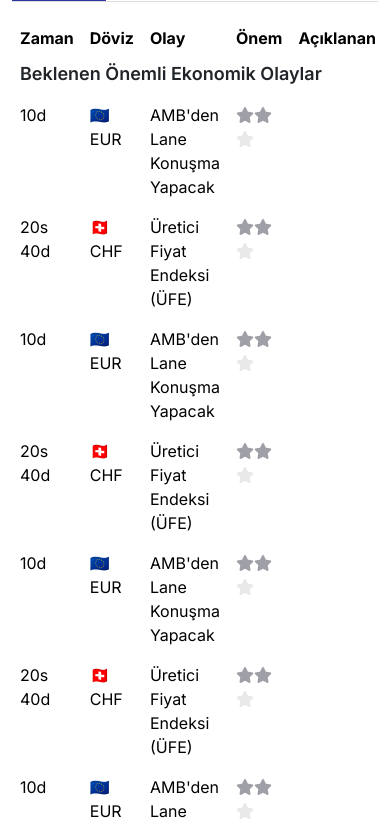
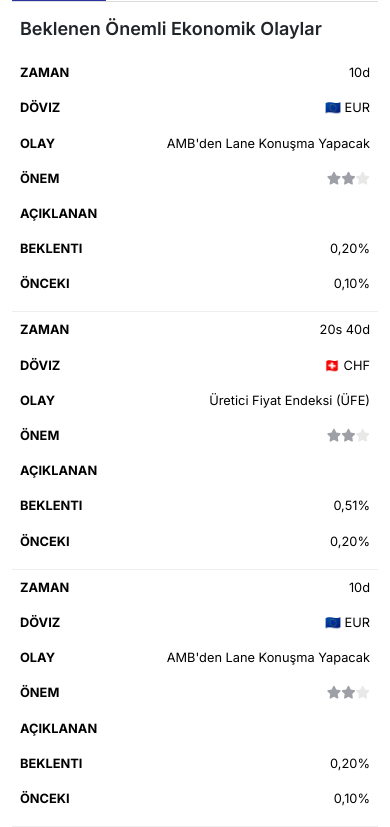
Before and after one commit to Abdul-Basit21/sardarReact, a React (Vite) app: page / in a window 390 px wide. Shown: the part 4380-5207 px from the top of the page. Built offline with nearby package versions, Linux system fonts and the light colour scheme.

Commit message:
table responsive

```diff
--- a/src/components/GoldPricesNews/goldPricesNews.scss
+++ b/src/components/GoldPricesNews/goldPricesNews.scss
@@ -105,3 +105,56 @@ img {
     }
   }
 }
+
+@media (max-width: 786px) {
+  .goldPricesNews {
+    .calendar-wrapper {
+      .table-container {
+        h5 {
+          top: 0;
+        }
+        table {
+          thead {
+            border: none;
+            clip: rect(0 0 0 0);
+            height: 1px;
+            margin: -1px;
+            overflow: hidden;
+            padding: 0;
+            position: absolute;
+            width: 1px;
+          }
+          tbody {
+            tr {
+              &:first-child {
+                td {
+                  &:not(:first-child) {
+                    padding-top: 0.5rem;
+                  }
+                }
+              }
+            }
+          }
+          tr {
+            display: block;
+            margin-bottom: 0.625em;
+            &:not(:first-child, :last-child) {
+              border-top: 1px solid #eee;
+            }
+          }
+          td {
+            display: block;
+            font-size: 0.8em;
+            text-align: right;
+            &::before {
+              content: attr(data-label);
+              float: left;
+              font-weight: bold;
+              text-transform: uppercase;
+            }
+          }
+        }
+      }
+    }
+  }
+}
--- a/src/components/GoldPricesNews/index.jsx
+++ b/src/components/GoldPricesNews/index.jsx
@@ -93,109 +93,172 @@ const GoldPricesNews = () => {
                         </thead>
                         <tbody>
                           <tr>
-                            <td>10d</td>
-                            <td>🇪🇺 EUR</td>
-                            <td>AMB'den Lane Konuşma Yapacak</td>
-                            <td>
+                            <td data-label="Zaman">10d</td>
+                            <td data-label="Döviz">🇪🇺 EUR</td>
+                            <td data-label="Olay">
+                              AMB'den Lane Konuşma Yapacak
+                            </td>
+                            <td data-label="Önem">
                               <div className="stars">
                                 <i className="fa-solid fa-star"></i>
                                 <i className="fa-solid fa-star"></i>
                                 <i className="fa-solid fa-star light"></i>
                               </div>
                             </td>
-                            <td></td>
-                            <td className="tar">0,20%</td>
-                            <td className="tar">0,10%</td>
+                            <td data-label="Açıklanan">&nbsp;</td>
+                            <td data-label="Beklenti" className="tar">
+                              0,20%
+                            </td>
+                            <td data-label="Önceki" className="tar">
+                              0,10%
+                            </td>
                           </tr>
                           <tr>
-                            <td>20s 40d</td>
-                            <td>🇨🇭 CHF</td>
-                            <td>Üretici Fiyat Endeksi (ÜFE)</td>
-                            <td>
+                            <td data-label="Zaman">20s 40d</td>
+                            <td data-label="Döviz">🇨🇭 CHF</td>
+                            <td data-label="Olay">
+                              Üretici Fiyat Endeksi (ÜFE)
+                            </td>
+                            <td data-label="Önem">
                               <div className="stars">
                                 <i className="fa-solid fa-star"></i>
                                 <i className="fa-solid fa-star"></i>
                                 <i className="fa-solid fa-star light"></i>
                               </div>
                             </td>
-                            <td></td>
-                            <td className="tar">0,51%</td>
-                            <td className="tar">0,20%</td>
+                            <td data-label="Açıklanan">&nbsp;</td>
+                            <td data-label="Beklenti" className="tar">
+                              0,51%
+                            </td>
+                            <td data-label="Önceki" className="tar">
+                              0,20%
+                            </td>
                           </tr>
                           <tr>
-                            <td>10d</td>
-                            <td>🇪🇺 EUR</td>
-                            <td>AMB'den Lane Konuşma Yapacak</td>
-                            <td>
+                            <td data-label="Zaman">10d</td>
+                            <td data-label="Döviz">🇪🇺 EUR</td>
+                            <td data-label="Olay">
+                              AMB'den Lane Konuşma Yapacak
+                            </td>
+                            <td data-label="Önem">
                               <div className="stars">
                                 <i className="fa-solid fa-star"></i>
                                 <i className="fa-solid fa-star"></i>
                                 <i className="fa-solid fa-star light"></i>
                               </div>
                             </td>
-                            <td></td>
-                            <td className="tar">0,20%</td>
-                            <td className="tar">0,10%</td>
+                            <td data-label="Açıklanan">&nbsp;</td>
+                            <td data-label="Beklenti" className="tar">
+                              0,20%
+                            </td>
+                            <td data-label="Önceki" className="tar">
+                              0,10%
+                            </td>
                           </tr>
                           <tr>
-                            <td>20s 40d</td>
-                            <td>🇨🇭 CHF</td>
-                            <td>Üretici Fiyat Endeksi (ÜFE)</td>
-                            <td>
+                            <td data-label="Zaman">20s 40d</td>
+                            <td data-label="Döviz">🇨🇭 CHF</td>
+                            <td data-label="Olay">
+                              Üretici Fiyat Endeksi (ÜFE)
+                            </td>
+                            <td data-label="Önem">
                               <div className="stars">
                                 <i className="fa-solid fa-star"></i>
                                 <i className="fa-solid fa-star"></i>
                                 <i className="fa-solid fa-star light"></i>
                               </div>
                             </td>
-                            <td></td>
-                            <td className="tar">0,51%</td>
-                            <td className="tar">0,20%</td>
+                            <td data-label="Açıklanan">&nbsp;</td>
+                            <td data-label="Beklenti" className="tar">
+                              0,51%
+                            </td>
+                            <td data-label="Önceki" className="tar">
+                              0,20%
+                            </td>
                           </tr>
                           <tr>
-                            <td>10d</td>
-                            <td>🇪🇺 EUR</td>
-                            <td>AMB'den Lane Konuşma Yapacak</td>
-                            <td>
+                            <td data-label="Zaman">10d</td>
+                            <td data-label="Döviz">🇪🇺 EUR</td>
+                            <td data-label="Olay">
+                              AMB'den Lane Konuşma Yapacak
+                            </td>
+                            <td data-label="Önem">
                               <div className="stars">
                                 <i className="fa-solid fa-star"></i>
                                 <i className="fa-solid fa-star"></i>
                                 <i className="fa-solid fa-star light"></i>
                               </div>
                             </td>
-                            <td></td>
-                            <td className="tar">0,20%</td>
-                            <td className="tar">0,10%</td>
+                            <td data-label="Açıklanan">&nbsp;</td>
+                            <td data-label="Beklenti" className="tar">
+                              0,20%
+                            </td>
+                            <td data-label="Önceki" className="tar">
+                              0,10%
+                            </td>
                           </tr>
                           <tr>
-                            <td>20s 40d</td>
-                            <td>🇨🇭 CHF</td>
-                            <td>Üretici Fiyat Endeksi (ÜFE)</td>
-                            <td>
+                            <td data-label="Zaman">20s 40d</td>
+                            <td data-label="Döviz">🇨🇭 CHF</td>
+                            <td data-label="Olay">
+                              Üretici Fiyat Endeksi (ÜFE)
+                            </td>
+                            <td data-label="Önem">
                               <div className="stars">
                                 <i className="fa-solid fa-star"></i>
                                 <i className="fa-solid fa-star"></i>
                                 <i className="fa-solid fa-star light"></i>
                               </div>
                             </td>
-                            <td></td>
-                            <td className="tar">0,51%</td>
-                            <td className="tar">0,20%</td>
+                            <td data-label="Açıklanan">&nbsp;</td>
+                            <td data-label="Beklenti" className="tar">
+                              0,51%
+                            </td>
+                            <td data-label="Önceki" className="tar">
+                              0,20%
+                            </td>
                           </tr>
                           <tr>
-                            <td>10d</td>
-                            <td>🇪🇺 EUR</td>
-                            <td>AMB'den Lane Konuşma Yapacak</td>
-                            <td>
+                            <td data-label="Zaman">10d</td>
+                            <td data-label="Döviz">🇪🇺 EUR</td>
+                            <td data-label="Olay">
+                              AMB'den Lane Konuşma Yapacak
+                            </td>
+                            <td data-label="Önem">
                               <div className="stars">
                                 <i className="fa-solid fa-star"></i>
                                 <i className="fa-solid fa-star"></i>
                                 <i className="fa-solid fa-star light"></i>
                               </div>
                             </td>
-                            <td></td>
-                            <td className="tar">0,20%</td>
-                            <td className="tar">0,10%</td>
+                            <td data-label="Açıklanan">&nbsp;</td>
+                            <td data-label="Beklenti" className="tar">
+                              0,20%
+                            </td>
+                            <td data-label="Önceki" className="tar">
+                              0,10%
+                            </td>
+                          </tr>
+                          <tr>
+                            <td data-label="Zaman">20s 40d</td>
+                            <td data-label="Döviz">🇨🇭 CHF</td>
+                            <td data-label="Olay">
+                              Üretici Fiyat Endeksi (ÜFE)
+                            </td>
+                            <td data-label="Önem">
+                              <div className="stars">
+                                <i className="fa-solid fa-star"></i>
+                                <i className="fa-solid fa-star"></i>
+                                <i className="fa-solid fa-star light"></i>
+                              </div>
+                            </td>
+                            <td data-label="Açıklanan">&nbsp;</td>
+                            <td data-label="Beklenti" className="tar">
+                              0,51%
+                            </td>
+                            <td data-label="Önceki" className="tar">
+                              0,20%
+                            </td>
                           </tr>
                         </tbody>
                       </table>
```
